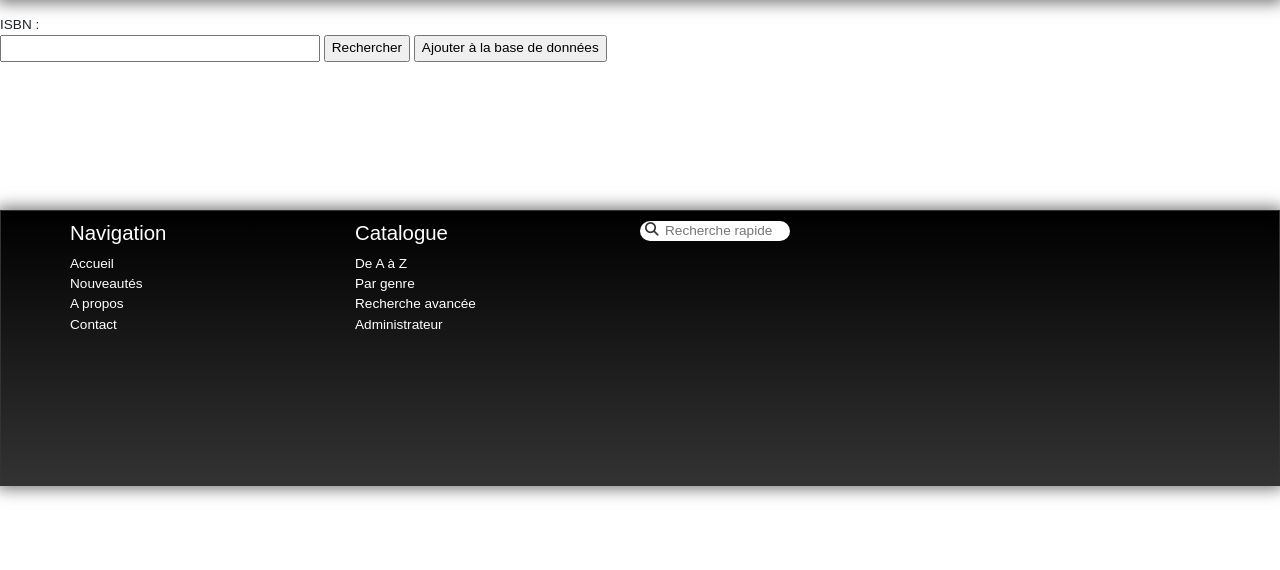
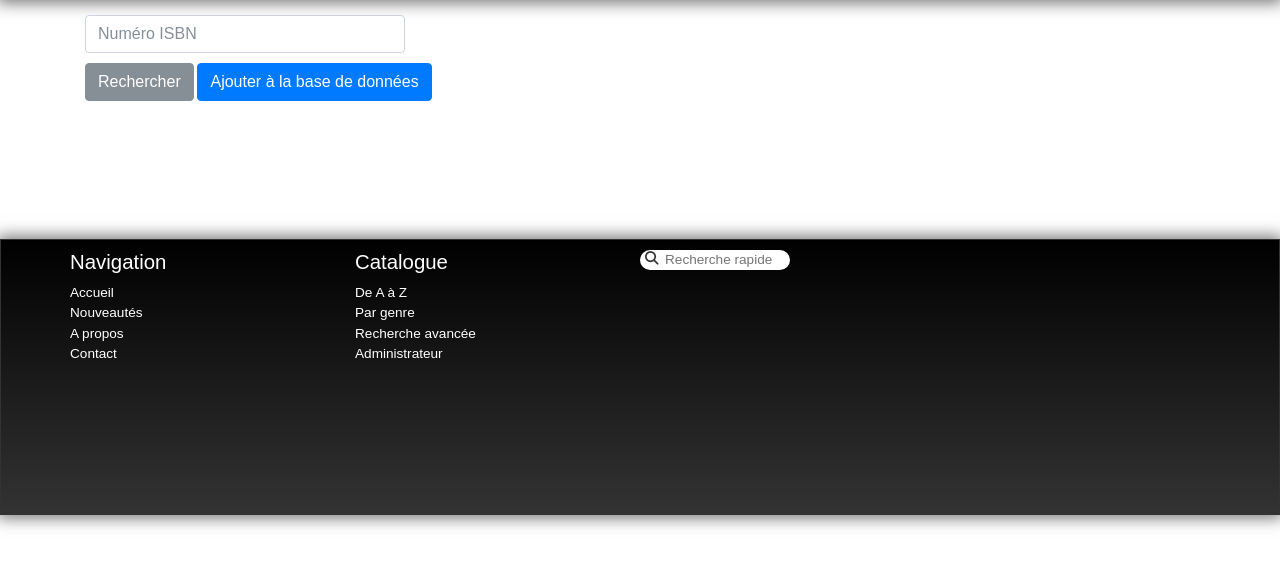
Before and after one commit to marie204/silex_Biblio-tech, a PHP site: template templates/formulaire_isbn.html.twig in a window 1280 px wide. Shown: the part 230-800 px from the top of the page. Run offline with PHP 8.4, Linux system fonts and the light colour scheme; the template is opened without the code that fills it, so the values that code supplies are empty; some libraries are stand-ins or nearby versions.

Commit message:
Formulaire ISBN

```diff
--- a/src/controllers.php
+++ b/src/controllers.php
@@ -48,7 +48,7 @@ $app->get('/test', function () use ($app) {
 });
 
 $app->get('/about', function () use ($app){
-    return 'ok';
+    return 'ok2';
 });
 
 $app->get('/accueil', function () use ($app){
--- a/templates/formulaire_isbn.html.twig
+++ b/templates/formulaire_isbn.html.twig
@@ -1,13 +1,24 @@
 {% extends "layout.html.twig" %}
-
 {% block content %}
+	<div class="container">
+		<div class="row">
+			<div class="col-lg-6 order-sm-1">
 				<form action="/test" method="GET">
-    ISBN : <br>
-    <input type="text" name="isbn" required="">
-    <input type="submit" name="rechercher" value="Rechercher">
-    <input type="submit" name="ajouter" value="Ajouter à la base de données">
-</form><br>
-
+					<div class="form-row">
+						<div class="col-auto">
+							<input type="text" class="form-control mb-2 mb-sm-0" id="inlineFormInput" name="isbn" placeholder="Numéro ISBN" required="">
+						</div>
+					</div>
+					<div class="form-row">
+						<div class="col-auto">
+							<button type="submit" class="btn btn-secondary" name="rechercher">Rechercher</button>
+							<button type="submit" class="btn btn-primary" name="ajouter">Ajouter à la base de données</button>
+						</div>
+					</div>
+				</form>
+			</div>
+		</div>
+	</div><br>
 	<p>
 		{{ echec }}
 		{{ ISBN }}<br>
```
Lines whose indentation alone changed are shown as unchanged.
